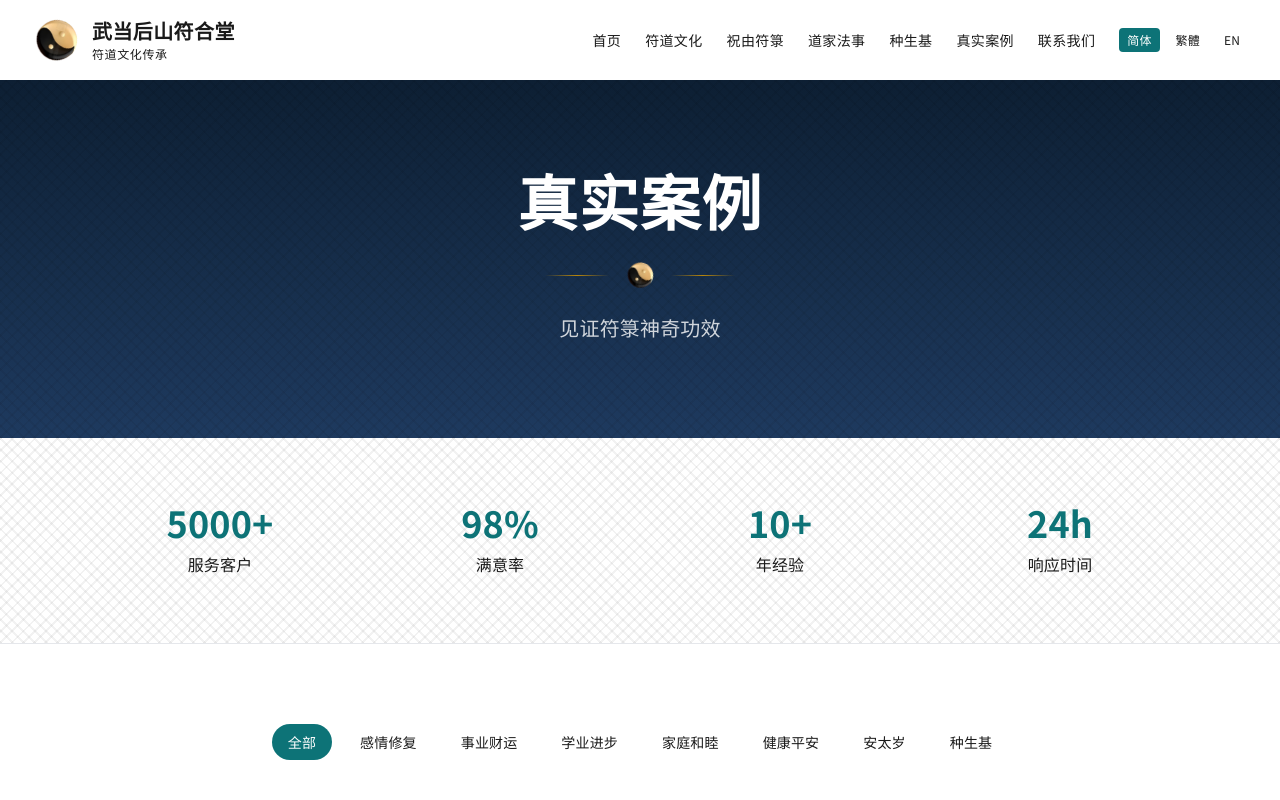
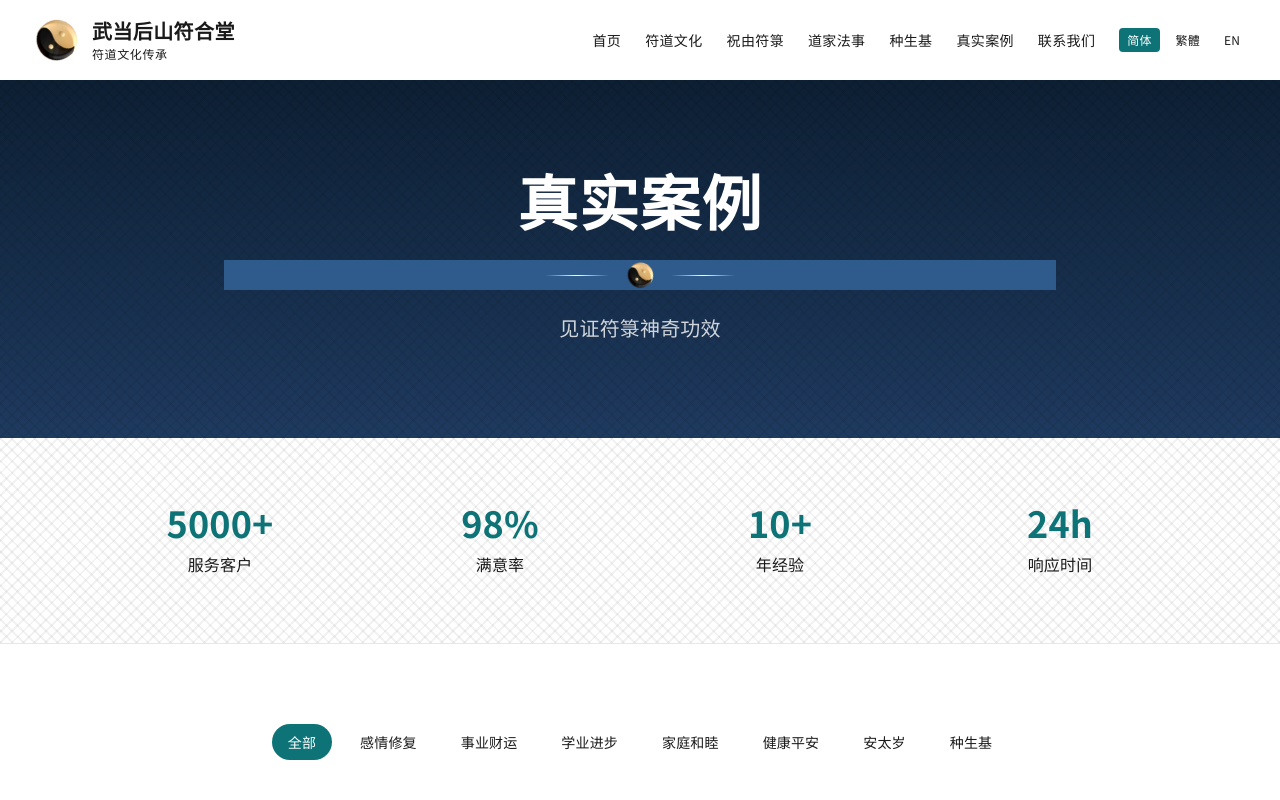
Before and after one commit to pkathleen965-ai/youfu, a Next.js app: page /cases in a window 1280 px wide. Shown: the top 800 px of the page. Built offline with nearby package versions, Linux system fonts and the light colour scheme.

Commit message:
fix: Divider组件支持style属性

```diff
--- a/src/app/components/TaoistSymbols.tsx
+++ b/src/app/components/TaoistSymbols.tsx
@@ -79,12 +79,12 @@ export function BaguaSymbol({ className = "", size = 200 }: { className?: string
   );
 }
 
-export function Divider({ className = "" }: { className?: string }) {
+export function Divider({ className = "", style = {} }: { className?: string; style?: React.CSSProperties }) {
   return (
-    <div className={`flex items-center justify-center gap-4 ${className}`} role="separator">
-      <div className="h-px w-16 bg-gradient-to-r from-transparent via-[var(--huang)] to-transparent" />
+    <div className={`flex items-center justify-center gap-4 ${className}`} style={style} role="separator">
+      <div className="h-px w-16 bg-gradient-to-r from-transparent via-current to-transparent" />
       <TaijiImage size={30} />
-      <div className="h-px w-16 bg-gradient-to-r from-transparent via-[var(--huang)] to-transparent" />
+      <div className="h-px w-16 bg-gradient-to-r from-transparent via-current to-transparent" />
     </div>
   );
 }
```
